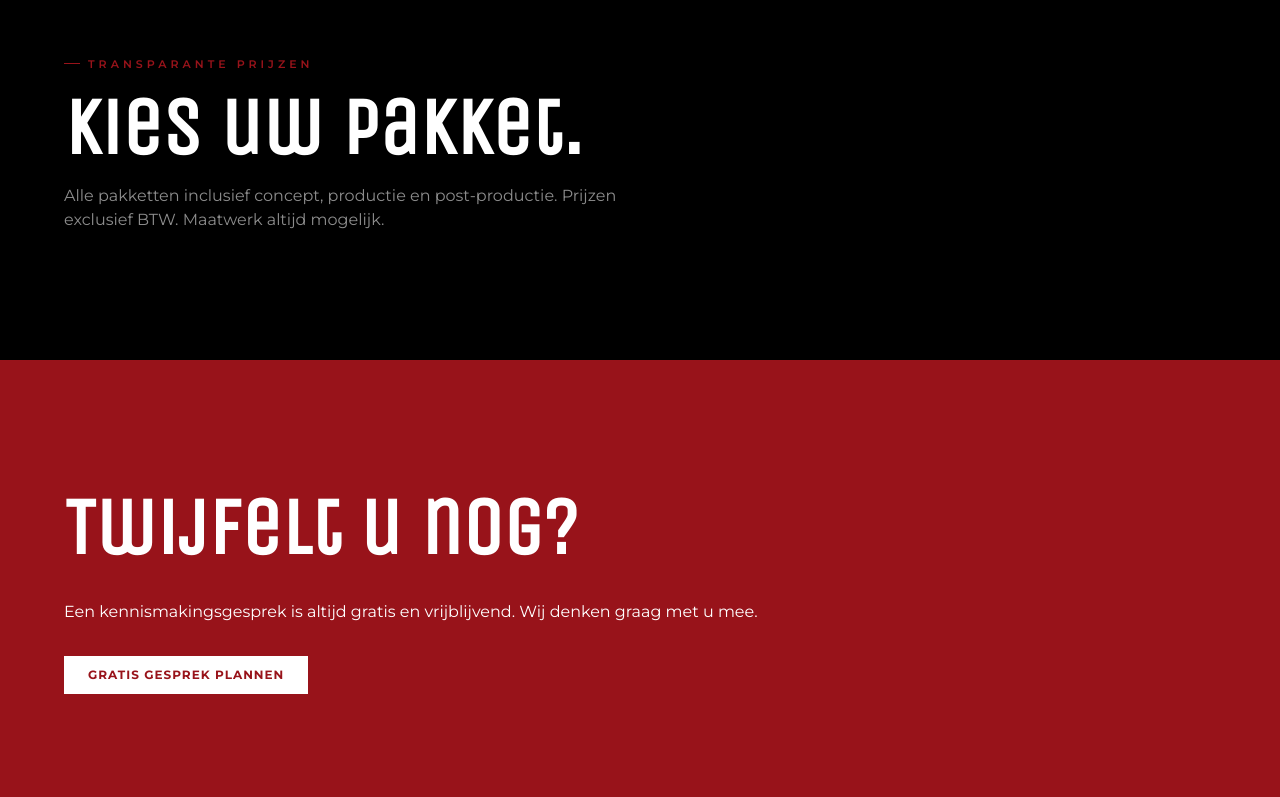
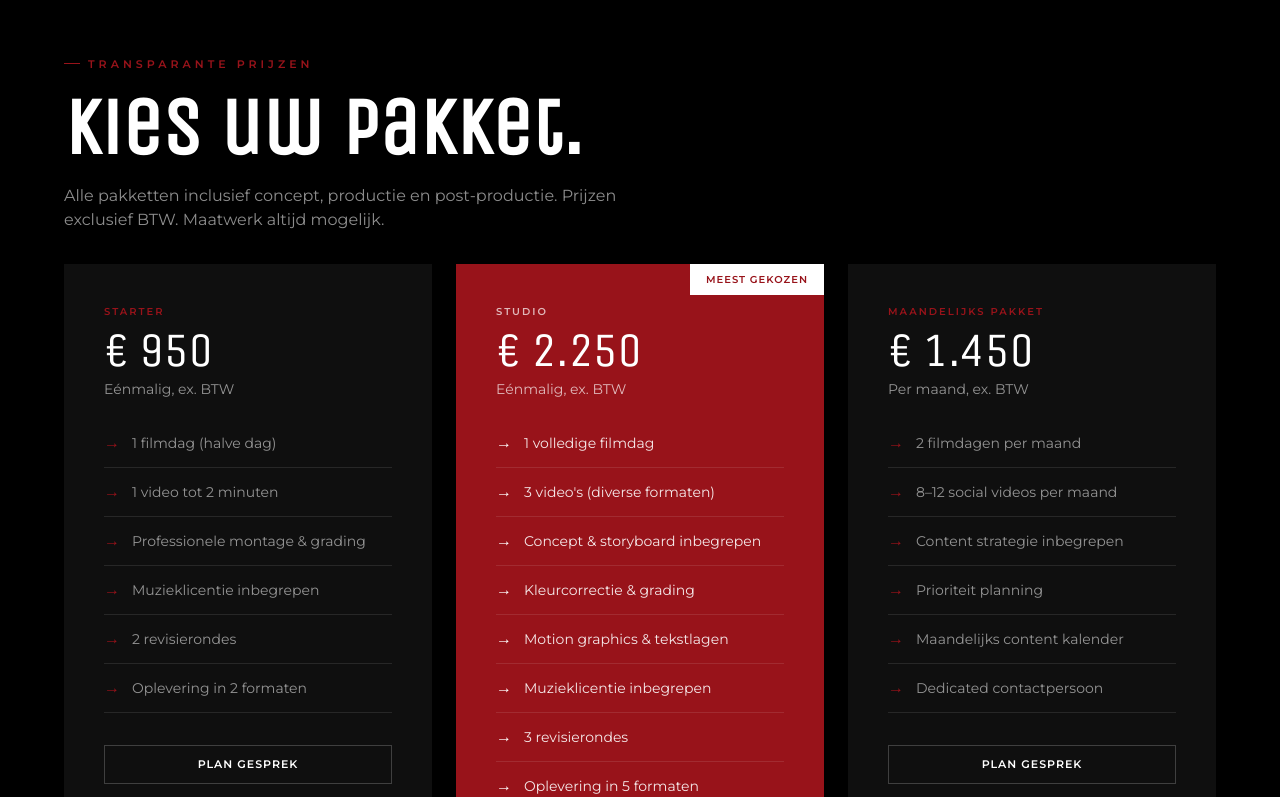
Before and after one commit to Rellor/sakusei-portfolio, a Next.js app: page /process-and-pricing in a window 1280 px wide. Shown: the part 2000-2797 px from the top of the page. Built offline with nearby package versions, Linux system fonts and the light colour scheme.

Commit message:
Add pricing plans section and PriceItem component to Process & Pricing page

```diff
--- a/app/process-and-pricing/page.tsx
+++ b/app/process-and-pricing/page.tsx
@@ -1,11 +1,54 @@
 import Button from "../src/components/UI/button";
 import Section from "../src/components/UI/section";
-import ItemGrid from "../src/components/UI/itemGrid";
 import Header from "../src/components/UI/header";
-import StepItem from "../src/components/UI/stepItem";
 import ProcessSteps from "../src/components/UI/processSteps";
-import { Check, Handshake, Lightbulb, SwitchCamera } from "lucide-react";
-import Image from "next/image";
+import PriceItem from "../src/components/UI/priceItem";
+
+const pricingPlans = [
+  {
+    plan: "Starter",
+    price: "€ 950",
+    period: "Eénmalig, ex. BTW",
+    features: [
+      "1 filmdag (halve dag)",
+      "1 video tot 2 minuten",
+      "Professionele montage & grading",
+      "Muzieklicentie inbegrepen",
+      "2 revisierondes",
+      "Oplevering in 2 formaten",
+    ],
+  },
+  {
+    plan: "Studio",
+    price: "€ 2.250",
+    period: "Eénmalig, ex. BTW",
+    features: [
+      "1 volledige filmdag",
+      "3 video's (diverse formaten)",
+      "Concept & storyboard inbegrepen",
+      "Kleurcorrectie & grading",
+      "Motion graphics & tekstlagen",
+      "Muzieklicentie inbegrepen",
+      "3 revisierondes",
+      "Oplevering in 5 formaten",
+    ],
+    featured: true,
+    badge: "Meest gekozen",
+  },
+  {
+    plan: "Maandelijks pakket",
+    price: "€ 1.450",
+    period: "Per maand, ex. BTW",
+    features: [
+      "2 filmdagen per maand",
+      "8–12 social videos per maand",
+      "Content strategie inbegrepen",
+      "Prioriteit planning",
+      "Maandelijks content kalender",
+      "Dedicated contactpersoon",
+    ],
+  },
+];
 
 const steps = [
   {
@@ -96,6 +139,11 @@ export default function ProcessAndPricing() {
               Prijzen exclusief BTW. Maatwerk altijd mogelijk.
             </p>
           </div>
+          <div className="grid grid-cols-1 md:grid-cols-3 gap-6 items-stretch">
+            {pricingPlans.map((plan) => (
+              <PriceItem key={plan.plan} {...plan} />
+            ))}
+          </div>
         </Section>
 
         <Section
--- a/app/src/components/UI/button/index.tsx
+++ b/app/src/components/UI/button/index.tsx
@@ -8,7 +8,7 @@ interface ButtonProps {
   type?: "button" | "link" | "arrow";
   hasLine?: boolean;
   className?: string;
-  color?: "dark" | "light" | "red";
+  color?: "dark" | "light" | "red" | "border";
 }
 
 export default function Button({
@@ -24,7 +24,7 @@ export default function Button({
 
   // Base styles
   const buttonBase =
-    "px-6 py-2.5 text-[12px] tracking-[1px] font-bold uppercase transition-colors duration-300 flex w-fit";
+    "px-6 py-2.5 text-[11px] tracking-[1px] font-semibold uppercase transition-colors duration-300 flex w-fit";
 
   const linkBase =
     "text-[11px] font-bold uppercase transition-colors duration-300 tracking-[2.5px] py-2.5 group flex w-fit";
@@ -52,6 +52,13 @@ export default function Button({
       link: "text-red/55 hover:text-red",
       arrow: "bg-white hover:bg-white/70 text-red",
       line: "bg-red/55 group-hover:bg-red",
+    },
+
+    border: {
+      button: "border border-white/20 text-white hover:bg-red hover:border-red",
+      link: "text-white/55 hover:text-white",
+      arrow: "border border-white text-white hover:bg-white hover:text-white",
+      line: "bg-white/55 group-hover:bg-white",
     },
   };
 
--- /dev/null
+++ b/app/src/components/UI/priceItem/index.tsx
@@ -0,0 +1,74 @@
+import { Check } from "lucide-react";
+import Button from "../button";
+
+type PriceItemProps = {
+  plan: string;
+  price: string;
+  period: string;
+  features: string[];
+  featured?: boolean;
+  badge?: string;
+};
+
+export default function PriceItem({
+  plan,
+  price,
+  period,
+  features,
+  featured = false,
+  badge,
+}: PriceItemProps) {
+  return (
+    <div
+      className={`relative h-full flex flex-col gap-8 p-10 transition-all duration-300 text-white ${
+        featured ? "bg-red border-red" : "bg-gray border-gray-light"
+      }`}
+    >
+      {badge && (
+        <span className="absolute top-0 right-0 bg-white text-red text-[10px] font-semibold uppercase tracking-[1px] px-4 py-2">
+          {badge}
+        </span>
+      )}
+
+      <div>
+        <p
+          className={`uppercase text-[10px] tracking-[2px] font-semibold mb-2 ${
+            featured ? "text-white/70" : "text-red"
+          }`}
+        >
+          {plan}
+        </p>
+        <h3 className="text-5xl! font-unica">{price}</h3>
+        <p
+          className={`text-sm mt-1 ${featured ? "text-white/70" : "text-white/55"}`}
+        >
+          {period}
+        </p>
+      </div>
+
+      <ul className={`flex flex-col gap-3 ${featured ? "flex-1" : ""}`}>
+        {features.map((feature) => (
+          <li
+            key={feature}
+            className="flex items-center gap-3 pb-3 border-b border-white/10"
+          >
+            <span className={featured ? "text-white" : "text-red"}>→</span>
+            <span
+              className={`text-sm ${featured ? "text-white/90" : "text-white/55"}`}
+            >
+              {feature}
+            </span>
+          </li>
+        ))}
+      </ul>
+
+      <Button
+        href="/contact"
+        type="button"
+        color={featured ? "light" : "border"}
+        text="Plan gesprek"
+        className=" w-full justify-center"
+      />
+    </div>
+  );
+}
```
